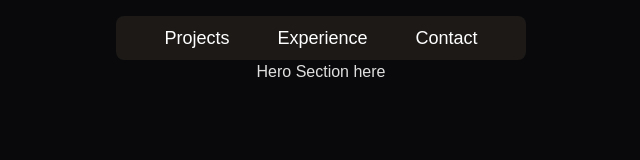
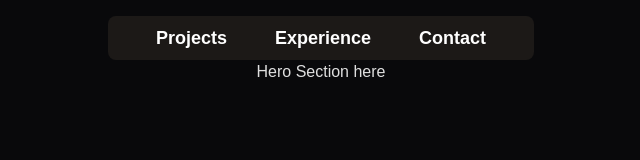
Before and after one commit to antonnprince/Portfolio, a React (Vite) app: page / in a window 1280 px wide. Shown: the top 160 px of the page, without its empty margins (319-959 px from the left). Built offline with nearby package versions, Linux system fonts and the light colour scheme; a web font is replaced by a local one.

Commit message:
font change

```diff
--- a/src/Nav.jsx
+++ b/src/Nav.jsx
@@ -8,7 +8,7 @@
   return (
 
     <div
-    className='bg-[#1C1917] px-2 md:px-12 py-2 rounded-lg '
+    className='bg-[#1C1917]  px-2 md:px-12 py-2 rounded-lg '
         >
             {/* someting */}
 
@@ -18,7 +18,7 @@
                     return(
                         <li
                         key={index}
-                        className='text-white hover:text-[#6B7280] font-thin
+                        className='text-white hover:text-[#6B7280] font-semibold
                         transition-all duration-300  hover:scale-110 ease-in-out
                         text-md '>
                         {item}
```
